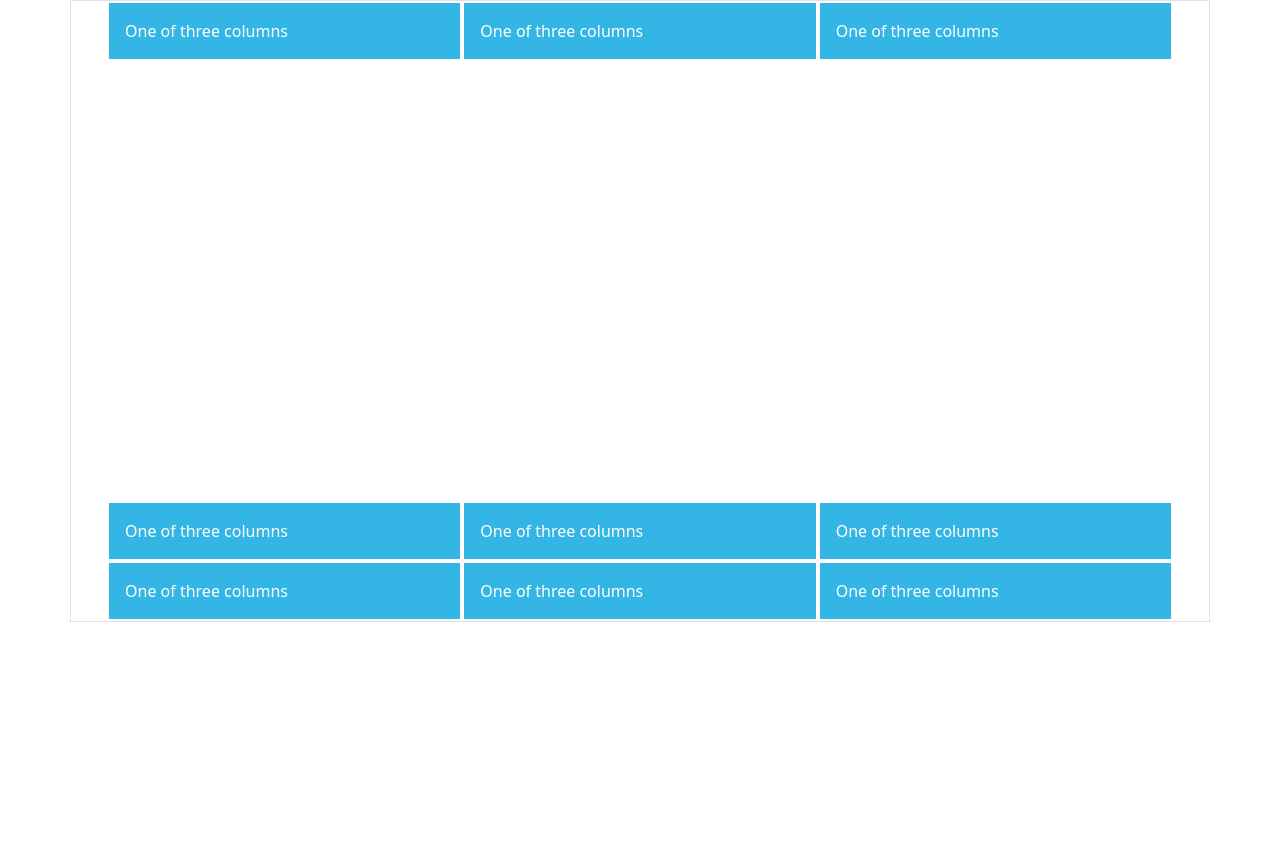
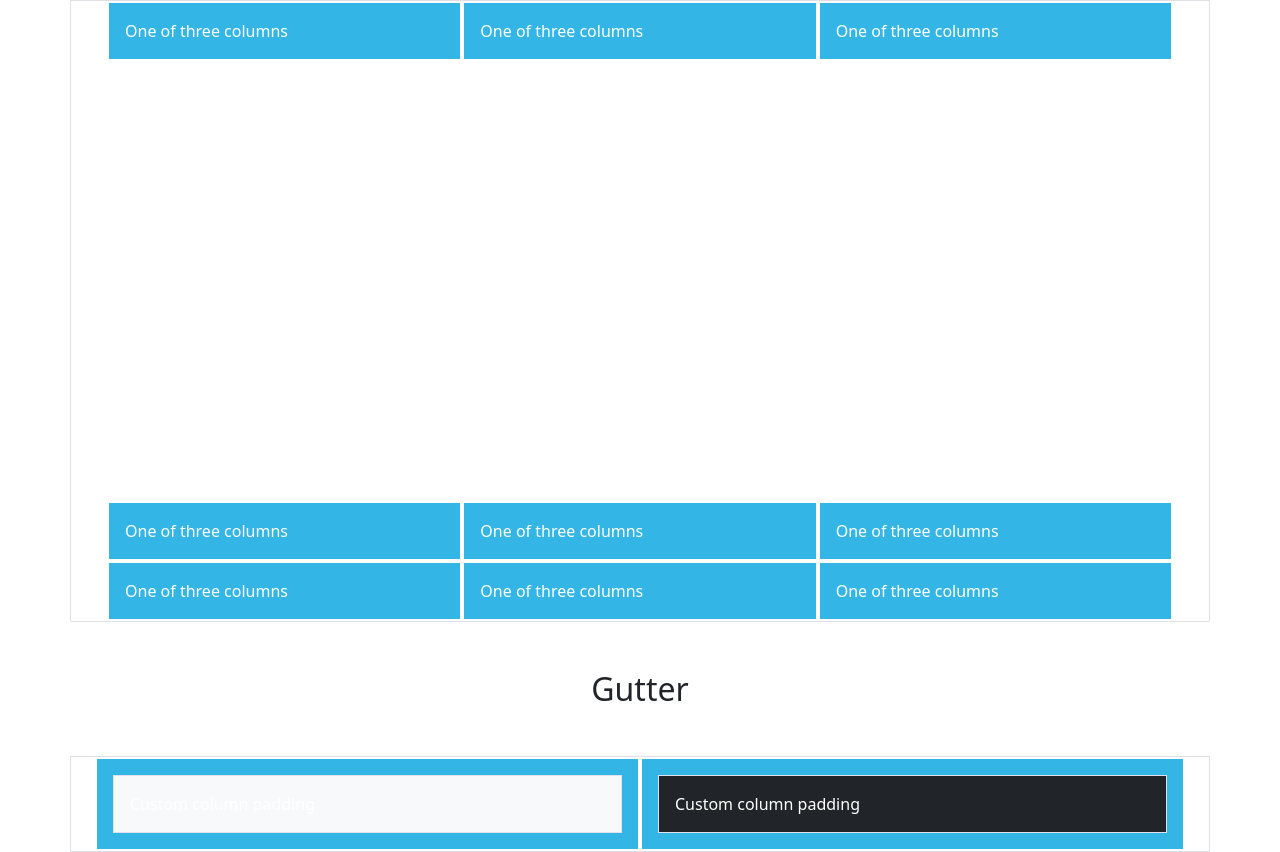
Before and after one commit to Cesarcasas0737/bootstrap_grid_System, a website: page index.html in a window 1280 px wide. Before the commit the page ends 800 px from the top, so only its background shows below. Drawn offline with nearby package versions, Linux system fonts and the light colour scheme.

Commit message:
practing gutters

```diff
--- a/index.html
+++ b/index.html
@@ -48,6 +48,20 @@
         </div>
     </div>
 
+    <h2 class="text-center my-5">Gutter</h2>
+    <div class="container-md border">
+                <div class="container overflow-hidden">
+        <div class="row gx-5">
+            <div class="col">
+            <div class="p-3 border bg-light">Custom column padding</div>
+            </div>
+            <div class="col">
+            <div class="p-3 border bg-dark">Custom column padding</div>
+            </div>
+        </div>
+</div>
+    </div>
+
     <script src="node_modules/bootstrap/dist/js/bootstrap.bundle.js"></script>
     <script src="https://cdn.jsdelivr.net/npm/@popperjs/core@2.9.2/dist/umd/popper.min.js" integrity="sha384-IQsoLXl5PILFhosVNubq5LC7Qb9DXgDA9i+tQ8Zj3iwWAwPtgFTxbJ8NT4GN1R8p" crossorigin="anonymous"></script>
     <script src="https://cdn.jsdelivr.net/npm/bootstrap@5.0.2/dist/js/bootstrap.min.js" integrity="sha384-cVKIPhGWiC2Al4u+LWgxfKTRIcfu0JTxR+EQDz/bgldoEyl4H0zUF0QKbrJ0EcQF" crossorigin="anonymous"></script>
```
